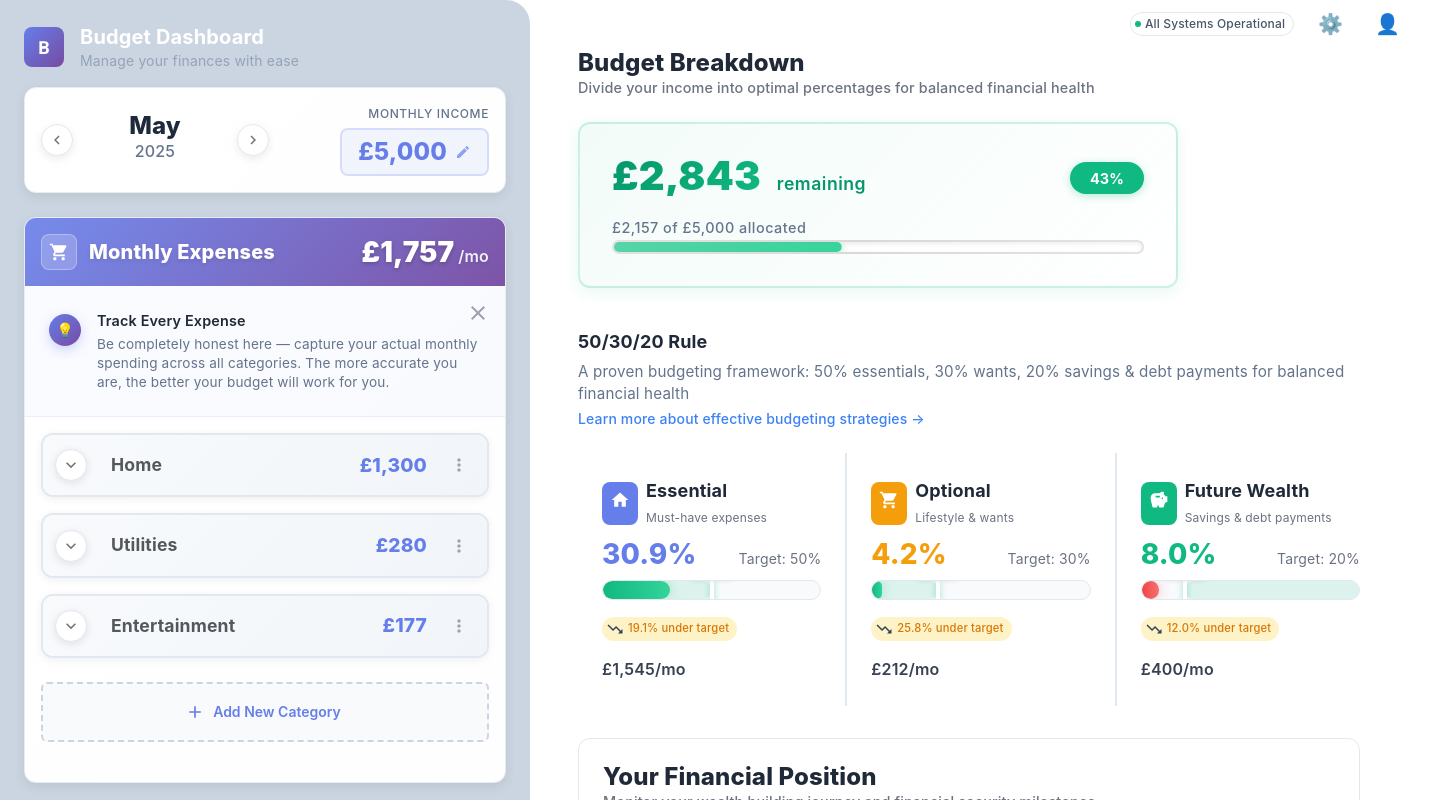
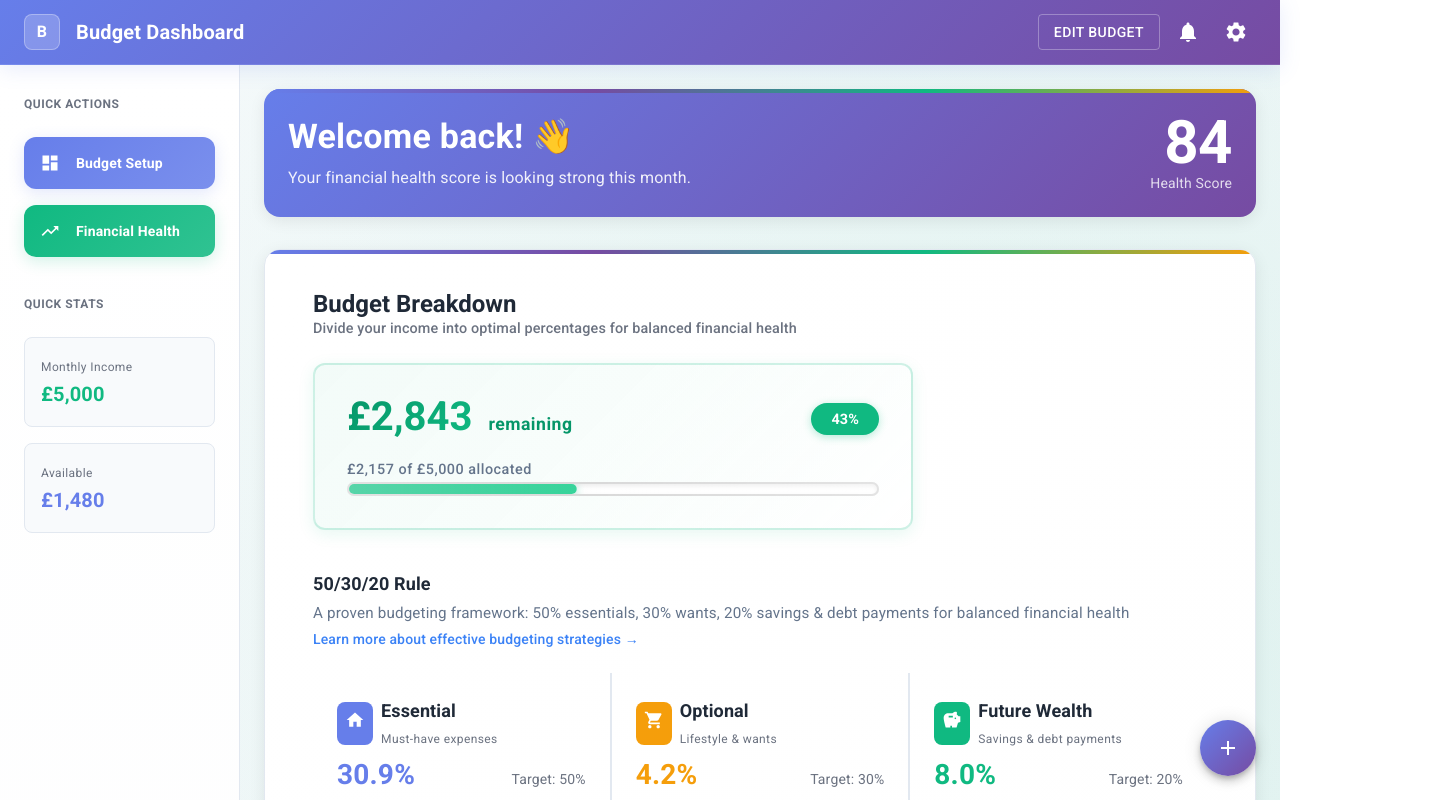
Before and after one commit to randellios/budget, a React (Vite) app: page / in a window 1280 px wide. Shown: the top 800 px of the page, 1432 px wide, since content can reach past the window. Built offline with nearby package versions, Linux system fonts and the light colour scheme.

Commit message:
dashboard-redesign

```diff
--- a/src/App.jsx
+++ b/src/App.jsx
@@ -1,129 +1,404 @@
 import React, { useState } from 'react';
-import { Box, Typography } from '@mui/material';
+import {
+  Box,
+  Typography,
+  AppBar,
+  Toolbar,
+  IconButton,
+  Button,
+  Fab,
+  Drawer,
+  useTheme,
+  useMediaQuery
+} from '@mui/material';
+import {
+  Menu as MenuIcon,
+  Add as AddIcon,
+  Dashboard as DashboardIcon,
+  TrendingUp as TrendingUpIcon,
+  Settings as SettingsIcon,
+  Notifications as NotificationsIcon
+} from '@mui/icons-material';
 import { styled, createTheme, ThemeProvider } from '@mui/material/styles';
-import Sidebar from './components/intake/Sidebar';
-import Header from './components/Header';
-import Footer from './components/Footer';
-import AutoBalance from './components/actions/AutoBalance';
-import MonthSelector from './components/actions/MonthSelect';
 import theme from './theme';
 import Overview from './components/overview/Overview';
+import Sidebar from './components/intake/Sidebar';
+
+const StyledAppBar = styled(AppBar)(({ theme }) => ({
+  background: 'linear-gradient(135deg, #667eea 0%, #764ba2 100%)',
+  boxShadow: '0 4px 20px rgba(102, 126, 234, 0.15)',
+  backdropFilter: 'blur(10px)',
+  borderBottom: '1px solid rgba(255, 255, 255, 0.1)'
+}));
+
+const MainContent = styled(Box)(({ theme }) => ({
+  flex: 1,
+  background: 'linear-gradient(135deg, #f8fafc 0%, #f1f5f9 100%)',
+  minHeight: '100vh',
+  position: 'relative',
+  '&::before': {
+    content: '""',
+    position: 'absolute',
+    top: 0,
+    left: 0,
+    right: 0,
+    bottom: 0,
+    background:
+      'radial-gradient(circle at 20% 80%, rgba(102, 126, 234, 0.1) 0%, transparent 50%), radial-gradient(circle at 80% 20%, rgba(16, 185, 129, 0.1) 0%, transparent 50%)',
+    pointerEvents: 'none'
+  }
+}));
+
+const DashboardCard = styled(Box)(({ theme }) => ({
+  background: 'linear-gradient(135deg, #ffffff 0%, #fefefe 100%)',
+  borderRadius: 16,
+  padding: 24,
+  border: '1px solid #e2e8f0',
+  boxShadow: '0 4px 16px rgba(0, 0, 0, 0.08)',
+  transition: 'all 0.3s cubic-bezier(0.4, 0, 0.2, 1)',
+  position: 'relative',
+  overflow: 'hidden',
+  '&::before': {
+    content: '""',
+    position: 'absolute',
+    top: 0,
+    left: 0,
+    right: 0,
+    height: 4,
+    background: 'linear-gradient(90deg, #667eea, #764ba2, #10b981, #f59e0b)',
+    borderRadius: '16px 16px 0 0'
+  },
+  '&:hover': {
+    transform: 'translateY(-4px)',
+    boxShadow: '0 12px 32px rgba(0, 0, 0, 0.12)'
+  }
+}));
+
+const QuickActionCard = styled(Box)(({ theme, color = '#667eea' }) => ({
+  background: `linear-gradient(135deg, ${color} 0%, ${color}dd 100%)`,
+  borderRadius: 12,
+  padding: 16,
+  color: 'white',
+  cursor: 'pointer',
+  transition: 'all 0.2s ease',
+  boxShadow: `0 4px 16px ${color}30`,
+  '&:hover': {
+    transform: 'translateY(-2px)',
+    boxShadow: `0 8px 24px ${color}40`
+  }
+}));
 
 export default function Dashboard() {
-  const [selectedMonth, setSelectedMonth] = useState(new Date());
+  const [mobileOpen, setMobileOpen] = useState(false);
+  const [budgetPanelOpen, setBudgetPanelOpen] = useState(false);
+  const theme = useTheme();
+  const isMobile = useMediaQuery(theme.breakpoints.down('md'));
+
+  const handleDrawerToggle = () => {
+    setMobileOpen(!mobileOpen);
+  };
+
+  const handleBudgetPanel = () => {
+    setBudgetPanelOpen(!budgetPanelOpen);
+  };
 
   return (
     <ThemeProvider theme={theme}>
       <Box
-        sx={{
-          display: 'flex',
-          minHeight: '100vh',
-          bgcolor: 'white'
-        }}
+        sx={{ display: 'flex', flexDirection: 'column', minHeight: '100vh' }}
       >
-        {/* Sidebar */}
+        {/* Top Navigation */}
+        <StyledAppBar position="sticky" elevation={0}>
+          <Toolbar sx={{ minHeight: '64px !important' }}>
+            <IconButton
+              color="inherit"
+              edge="start"
+              onClick={handleDrawerToggle}
+              sx={{ mr: 2, display: { md: 'none' } }}
+            >
+              <MenuIcon />
+            </IconButton>
+
             <Box
-          component="aside"
-          sx={{
-            width: '530px',
-            display: 'flex',
-            flexDirection: 'column',
-            position: 'fixed',
-            height: '100vh',
-            zIndex: 1200
-          }}
+              sx={{ display: 'flex', alignItems: 'center', gap: 2, flex: 1 }}
             >
-          {/* Logo/Brand Section - Fixed */}
               <Box
                 sx={{
-              pt: 3,
-              px: 3,
-              bgcolor: '#cbd5e1 ',
-              borderTopRightRadius: '24px'
-            }}
-          >
-            <Box sx={{ display: 'flex', alignItems: 'center', gap: 2 }}>
-              <Box
-                sx={{
-                  width: 40,
-                  height: 40,
+                  width: 36,
+                  height: 36,
                   borderRadius: 2,
-                  background:
-                    'linear-gradient(135deg, #667eea 0%, #764ba2 100%)',
+                  background: 'rgba(255, 255, 255, 0.2)',
                   display: 'flex',
                   alignItems: 'center',
                   justifyContent: 'center',
                   color: 'white',
-                  fontSize: '18px',
-                  fontWeight: 'bold'
+                  fontSize: '16px',
+                  fontWeight: 'bold',
+                  border: '1px solid rgba(255, 255, 255, 0.3)'
                 }}
               >
                 B
               </Box>
-              <Box>
-                <Typography
-                  variant="h5"
-                  sx={{ fontWeight: 700, color: 'white' }}
-                >
+              <Typography variant="h6" sx={{ fontWeight: 700, color: 'white' }}>
                 Budget Dashboard
               </Typography>
-                <Typography variant="body2" sx={{ color: '#94a3b8' }}>
-                  Manage your finances with ease
+            </Box>
+
+            <Box sx={{ display: 'flex', alignItems: 'center', gap: 1 }}>
+              <Button
+                variant="outlined"
+                onClick={handleBudgetPanel}
+                sx={{
+                  color: 'white',
+                  borderColor: 'rgba(255, 255, 255, 0.3)',
+                  '&:hover': {
+                    borderColor: 'rgba(255, 255, 255, 0.5)',
+                    backgroundColor: 'rgba(255, 255, 255, 0.1)'
+                  }
+                }}
+              >
+                Edit Budget
+              </Button>
+              <IconButton color="inherit">
+                <NotificationsIcon />
+              </IconButton>
+              <IconButton color="inherit">
+                <SettingsIcon />
+              </IconButton>
+            </Box>
+          </Toolbar>
+        </StyledAppBar>
+
+        <Box sx={{ display: 'flex', flex: 1 }}>
+          {/* Left Navigation Panel */}
+          <Box
+            sx={{
+              width: { md: 240 },
+              flexShrink: 0,
+              display: { xs: 'none', md: 'block' }
+            }}
+          >
+            <Box
+              sx={{
+                width: 240,
+                height: '100%',
+                background: 'linear-gradient(180deg, #ffffff 0%, #fafbfc 100%)',
+                borderRight: '1px solid #e2e8f0',
+                p: 3
+              }}
+            >
+              <Typography
+                variant="overline"
+                sx={{
+                  color: '#6b7280',
+                  fontSize: '0.75rem',
+                  fontWeight: 600,
+                  letterSpacing: '0.5px',
+                  mb: 2,
+                  display: 'block'
+                }}
+              >
+                Quick Actions
+              </Typography>
+
+              <Box
+                sx={{ display: 'flex', flexDirection: 'column', gap: 2, mb: 4 }}
+              >
+                <QuickActionCard color="#667eea" onClick={handleBudgetPanel}>
+                  <Box sx={{ display: 'flex', alignItems: 'center', gap: 2 }}>
+                    <DashboardIcon sx={{ fontSize: 20 }} />
+                    <Typography variant="body2" sx={{ fontWeight: 600 }}>
+                      Budget Setup
+                    </Typography>
+                  </Box>
+                </QuickActionCard>
+
+                <QuickActionCard color="#10b981">
+                  <Box sx={{ display: 'flex', alignItems: 'center', gap: 2 }}>
+                    <TrendingUpIcon sx={{ fontSize: 20 }} />
+                    <Typography variant="body2" sx={{ fontWeight: 600 }}>
+                      Financial Health
+                    </Typography>
+                  </Box>
+                </QuickActionCard>
+              </Box>
+
+              <Typography
+                variant="overline"
+                sx={{
+                  color: '#6b7280',
+                  fontSize: '0.75rem',
+                  fontWeight: 600,
+                  letterSpacing: '0.5px',
+                  mb: 2,
+                  display: 'block'
+                }}
+              >
+                Quick Stats
+              </Typography>
+
+              <Box sx={{ display: 'flex', flexDirection: 'column', gap: 2 }}>
+                <Box
+                  sx={{
+                    p: 2,
+                    bgcolor: '#f8fafc',
+                    borderRadius: 2,
+                    border: '1px solid #e2e8f0'
+                  }}
+                >
+                  <Typography variant="caption" sx={{ color: '#6b7280' }}>
+                    Monthly Income
+                  </Typography>
+                  <Typography
+                    variant="h6"
+                    sx={{ fontWeight: 700, color: '#10b981' }}
+                  >
+                    £5,000
+                  </Typography>
+                </Box>
+
+                <Box
+                  sx={{
+                    p: 2,
+                    bgcolor: '#f8fafc',
+                    borderRadius: 2,
+                    border: '1px solid #e2e8f0'
+                  }}
+                >
+                  <Typography variant="caption" sx={{ color: '#6b7280' }}>
+                    Available
+                  </Typography>
+                  <Typography
+                    variant="h6"
+                    sx={{ fontWeight: 700, color: '#667eea' }}
+                  >
+                    £1,480
                   </Typography>
                 </Box>
               </Box>
             </Box>
+          </Box>
 
-          {/* Scrollable Content Area */}
+          {/* Mobile Drawer */}
+          <Drawer
+            variant="temporary"
+            open={mobileOpen}
+            onClose={handleDrawerToggle}
+            ModalProps={{ keepMounted: true }}
+            sx={{
+              display: { xs: 'block', md: 'none' },
+              '& .MuiDrawer-paper': { width: 240 }
+            }}
+          >
+            <Box sx={{ p: 3 }}>
+              <Typography variant="h6" sx={{ mb: 2 }}>
+                Navigation
+              </Typography>
+              {/* Mobile nav content */}
+            </Box>
+          </Drawer>
+
+          {/* Main Dashboard Area */}
+          <MainContent
+            component="main"
+            sx={{ position: 'relative', zIndex: 1 }}
+          >
+            <Box sx={{ p: 3, maxWidth: '1400px', margin: '0 auto' }}>
+              {/* Hero Section */}
+              <DashboardCard
+                sx={{
+                  mb: 4,
+                  background:
+                    'linear-gradient(135deg, #667eea 0%, #764ba2 100%)',
+                  color: 'white',
+                  border: 'none'
+                }}
+              >
                 <Box
                   sx={{
-              flex: 1,
-              bgcolor: '#cbd5e1 ',
-              overflow: 'auto',
-              px: 3,
-              pb: 2
+                    display: 'flex',
+                    justifyContent: 'space-between',
+                    alignItems: 'center'
                   }}
                 >
+                  <Box>
+                    <Typography variant="h4" sx={{ fontWeight: 800, mb: 1 }}>
+                      Welcome back! 👋
+                    </Typography>
+                    <Typography variant="body1" sx={{ opacity: 0.9 }}>
+                      Your financial health score is looking strong this month.
+                    </Typography>
+                  </Box>
+                  <Box sx={{ textAlign: 'right' }}>
+                    <Typography
+                      variant="h2"
+                      sx={{ fontWeight: 900, lineHeight: 1 }}
+                    >
+                      84
+                    </Typography>
+                    <Typography variant="body2" sx={{ opacity: 0.8 }}>
+                      Health Score
+                    </Typography>
+                  </Box>
+                </Box>
+              </DashboardCard>
+
+              {/* Overview Components */}
+              <DashboardCard>
+                <Overview />
+              </DashboardCard>
+            </Box>
+          </MainContent>
+
+          {/* Right Budget Panel */}
+          <Drawer
+            anchor="right"
+            open={budgetPanelOpen}
+            onClose={() => setBudgetPanelOpen(false)}
+            sx={{
+              '& .MuiDrawer-paper': {
+                width: { xs: '100%', sm: 500 },
+                background: 'linear-gradient(180deg, #f8fafc 0%, #f1f5f9 100%)'
+              }
+            }}
+          >
+            <Box sx={{ p: 3 }}>
+              <Box
+                sx={{
+                  display: 'flex',
+                  justifyContent: 'space-between',
+                  alignItems: 'center',
+                  mb: 3
+                }}
+              >
+                <Typography variant="h5" sx={{ fontWeight: 700 }}>
+                  Budget Setup
+                </Typography>
+                <IconButton onClick={() => setBudgetPanelOpen(false)}>
+                  ×
+                </IconButton>
+              </Box>
               <Sidebar />
             </Box>
+          </Drawer>
         </Box>
 
-        {/* Main Content Area */}
-        <Box
+        {/* Floating Action Button */}
+        <Fab
+          color="primary"
           sx={{
-            flexGrow: 1,
-            marginLeft: '530px',
-            display: 'flex',
-            flexDirection: 'column',
-            minHeight: '100vh'
+            position: 'fixed',
+            bottom: 24,
+            right: 24,
+            background: 'linear-gradient(135deg, #667eea 0%, #764ba2 100%)',
+            '&:hover': {
+              background: 'linear-gradient(135deg, #5a67d8 0%, #6b46c1 100%)'
+            }
           }}
+          onClick={handleBudgetPanel}
         >
-          <Header />
-
-          <Box
-            component="main"
-            sx={{
-              flexGrow: 1,
-              p: 3,
-              pt: 0,
-              width: '100%',
-              margin: '0 auto',
-              mt: '-15px'
-
-              // bgcolor: '#fdfdfd'
-            }}
-          >
-            <Box display="flex" flexDirection="column" gap={5}>
-              <Overview />
-            </Box>
-          </Box>
-          <Box
-            component="footer"
-            // sx={{ position: 'sticky', bottom: 0, textAlign: 'center' }}
-          >
-            <Footer />
-          </Box>
-        </Box>
+          <AddIcon />
+        </Fab>
       </Box>
     </ThemeProvider>
   );
--- a/src/components/overview/MonthlyBudgetOverview/MonthlyBudgetOverview.jsx
+++ b/src/components/overview/MonthlyBudgetOverview/MonthlyBudgetOverview.jsx
@@ -54,6 +54,7 @@ const MonthlyBudgetOverview = () => {
               </Typography>
             </Box>
           </Box>
+          <AllocationStatus />
 
           <Box
           // sx={{
@@ -64,8 +65,6 @@ const MonthlyBudgetOverview = () => {
           //   boxShadow: '0 4px 12px rgba(0, 0, 0, 0.05)'
           // }}
           >
-            <AllocationStatus />
-
             <Box sx={{ mb: 3 }}>
               <Typography
                 variant="h6"
```
Lines whose indentation alone changed are shown as unchanged.
